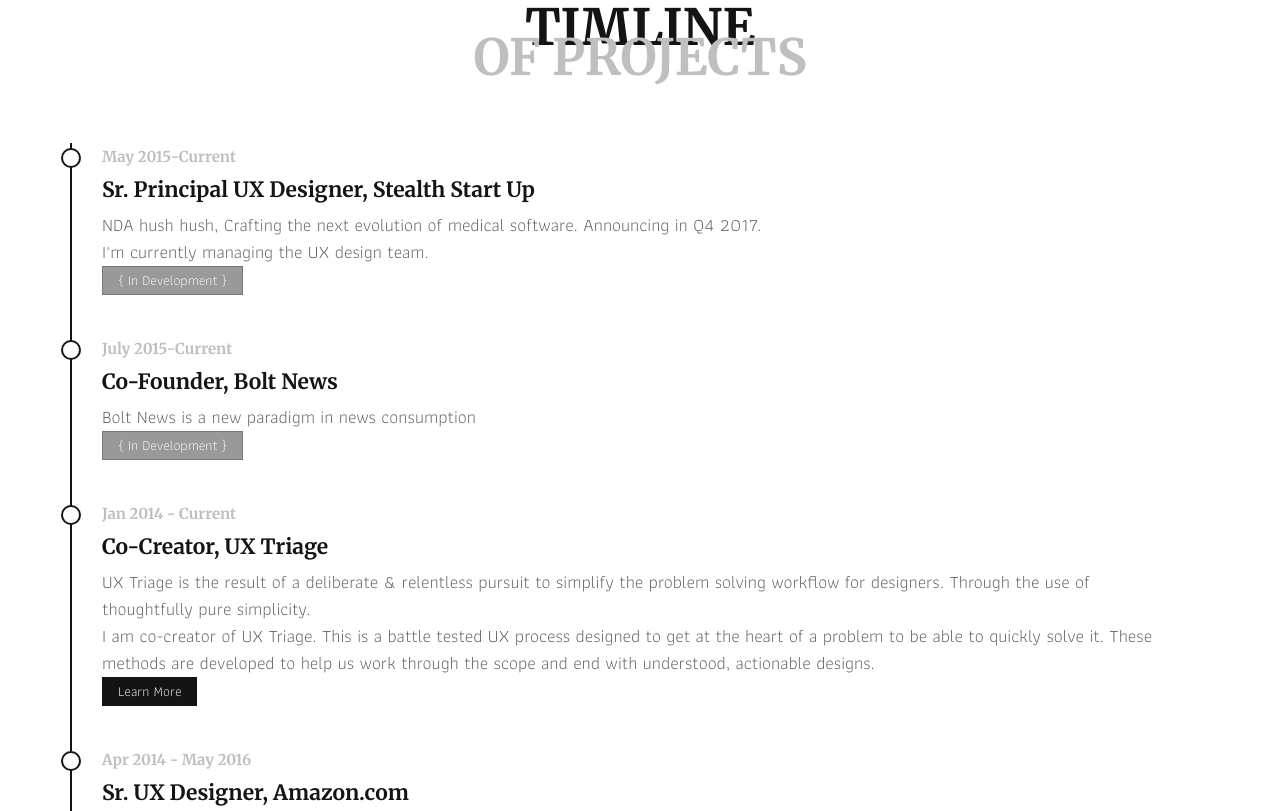
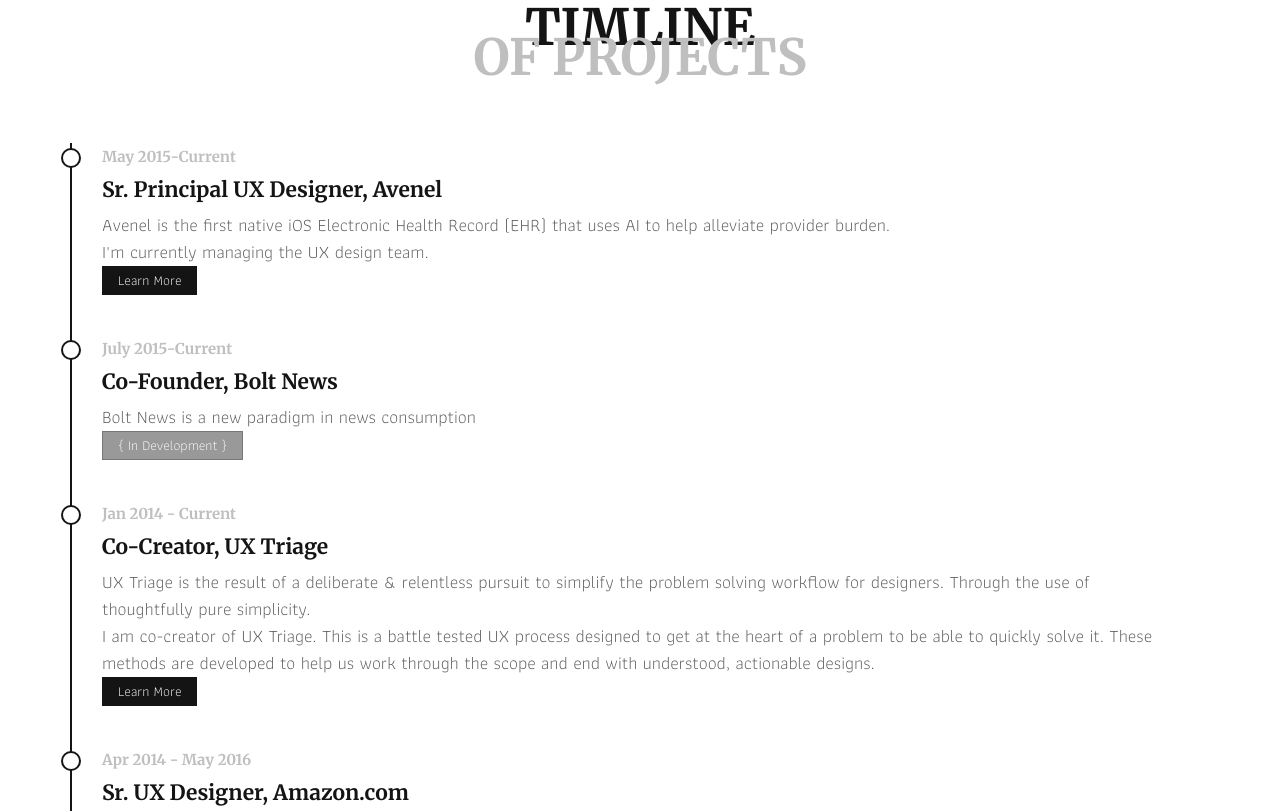
Before and after one commit to gautch/gautch, a plain HTML site: page index.html in a window 1280 px wide. Shown: the part 1748-2559 px from the top of the page. Drawn offline with Linux system fonts and the light colour scheme; some packages are replaced by stand-ins of ours.

Commit message:
Updated Latest Role
Added Avenel

```diff
--- a/index.html
+++ b/index.html
@@ -231,18 +231,18 @@
                             <div class="timeline_resume">
 
                                 <!-- Resume List -->
-                                <div class="list_resume wow fadeInUp" data-wow-delay="0.2s">
+                                <div class="list_resume wow fadeInUp" data-wow-delay="0.0s">
 
                                     <!-- Resume Years ( from -to ) -->
                                     <div class="years">May 2015-Current</div>
 
                                     <!-- Resume Company / Education -->
-                                    <h1>Sr. Principal UX Designer, Stealth Start Up</h1>
+                                    <h1>Sr. Principal UX Designer, Avenel</h1>
 
                                     <!-- Resume Description -->
-                                    <p>NDA hush hush, Crafting the next evolution of medical software. Announcing in Q4 2017.</p>
+                                    <p>Avenel is the first native iOS Electronic Health Record (EHR) that uses AI to help alleviate provider burden.</p>
                                     <p>I'm currently managing the UX design team.</p>
-                                    <p class="hashtag">{ In Development }</p>
+                                    <a href="http://avenel.com" target="_blank" class="btn-download">Learn More</a>
 
                                 </div>
 
```
Also changed, not shown: 1 other file.
